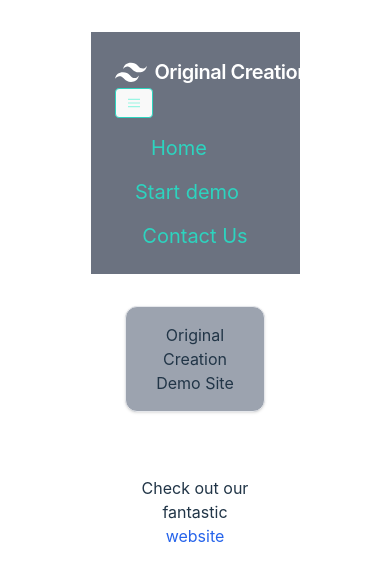
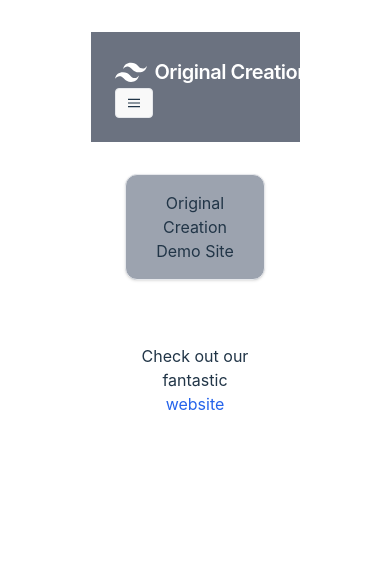
Before and after one commit to original-creation/demo-ui, a Vue app: page / in a window 390 px wide. Shown: the top 580 px of the page. Built offline with nearby package versions, Linux system fonts and the light colour scheme.

Commit message:
Responsive header with minor styling

```diff
--- a/src/components/Navbar.vue
+++ b/src/components/Navbar.vue
@@ -1,3 +1,19 @@
+<script lang="ts">
+export default {
+  name: 'navbar',
+  data() {
+    return {
+      open: false
+    }
+  },
+  methods: {
+    toggle: function () {
+      this.open = !this.open
+    }
+  }
+}
+
+</script>
 <template>
   <nav class="flex items-center justify-between flex-wrap 1bg-teal-500 p-6 bg-gray-500">
     <div class="flex items-center flex-shrink-0 text-white mr-6">
@@ -9,23 +25,23 @@
       <span class="font-semibold text-xl tracking-tight">Original Creation</span>
     </div>
     <div class="block lg:hidden">
-      <button
-        class="flex items-center px-3 py-2 border rounded text-teal-200 border-teal-400 hover:text-white hover:border-white">
+      <button @click="toggle"
+        class="flex items-center px-3 py-2 border rounded text-gray-000 text-gray-000 hover:text-white hover:border-white">
         <svg class="fill-current h-3 w-3" viewBox="0 0 20 20" xmlns="http://www.w3.org/2000/svg">
           <title>Menu</title>
           <path d="M0 3h20v2H0V3zm0 6h20v2H0V9zm0 6h20v2H0v-2z" />
         </svg>
       </button>
     </div>
-    <div class="w-full block flex-grow lg:flex lg:items-center lg:w-auto">
+    <div :class="open ? 'block' : 'hidden'" class="w-full block flex-grow lg:flex lg:items-center lg:w-auto">
       <div class="text-xl lg:flex-grow text-black">
-        <a href="#responsive-header" class="block mt-4 lg:inline-block lg:mt-0 text-teal-400 hover:text-white mr-8">
+        <a href="#responsive-header" class="block mt-4 lg:inline-block lg:mt-0 text-gray-000 hover:text-white mr-8">
           <router-link to="/">Home</router-link>
         </a>
-        <a href="#responsive-header" class="block mt-4 lg:inline-block lg:mt-0 text-teal-400 hover:text-white mr-4">
+        <a href="#responsive-header" class="block mt-4 lg:inline-block lg:mt-0 text-gray-000 hover:text-white mr-4">
           <router-link to="/demo">Start demo</router-link>
         </a>
-        <a href="#responsive-header" class="block mt-4 lg:inline-block lg:mt-0 text-teal-400 hover:text-white mr-4 ml-4">
+        <a href="#responsive-header" class="block mt-4 lg:inline-block lg:mt-0 text-gray-000 hover:text-white mr-4 ml-4">
           <router-link to="/contact">Contact Us</router-link>
         </a>
       </div>
--- a/src/style.css
+++ b/src/style.css
@@ -57,9 +57,6 @@ button:focus-visible {
     color: #213547;
     background-color: #ffffff;
   }
-  a:hover {
-    color: #747bff;
-  }
   button {
     background-color: #f9f9f9;
   }
```
